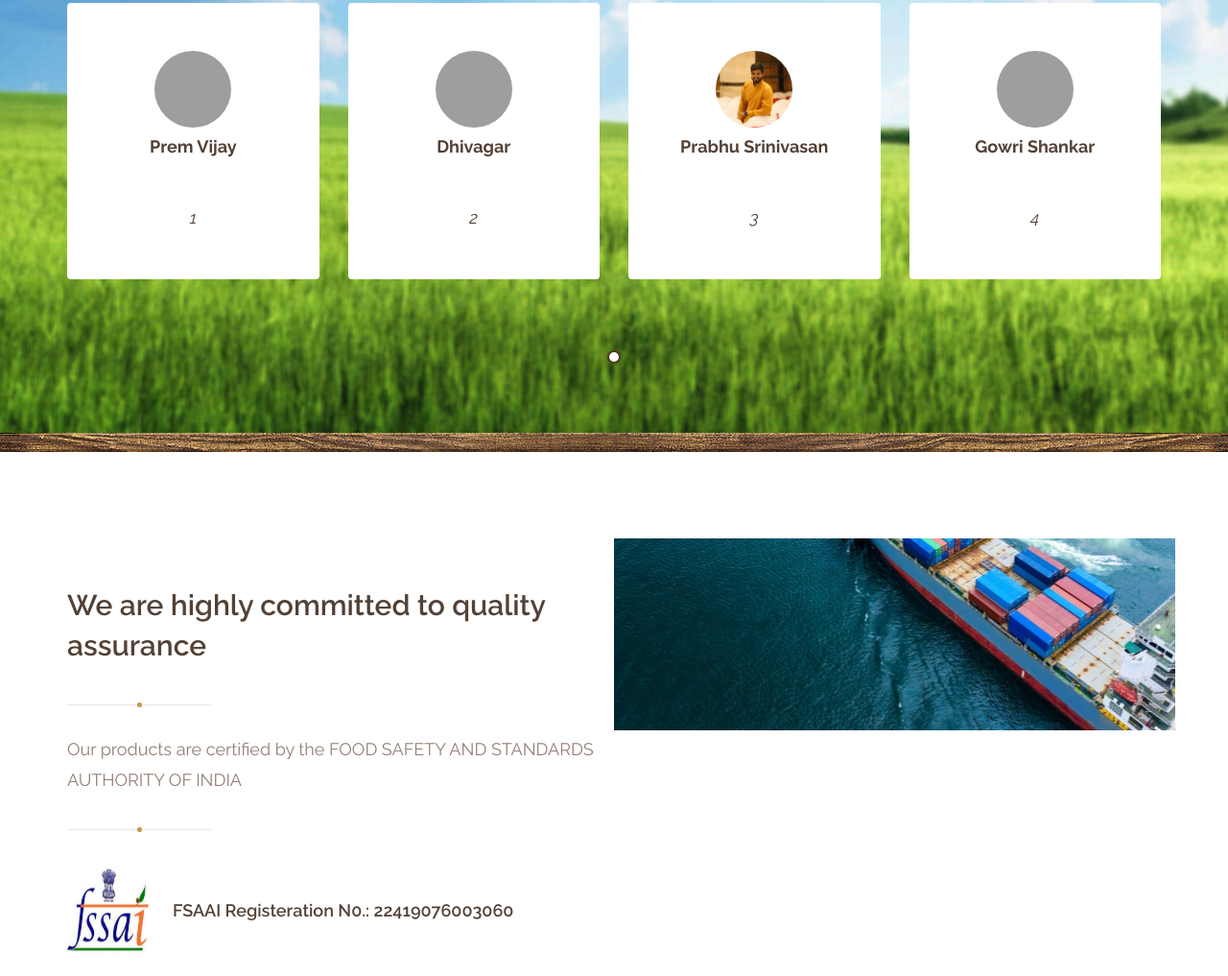
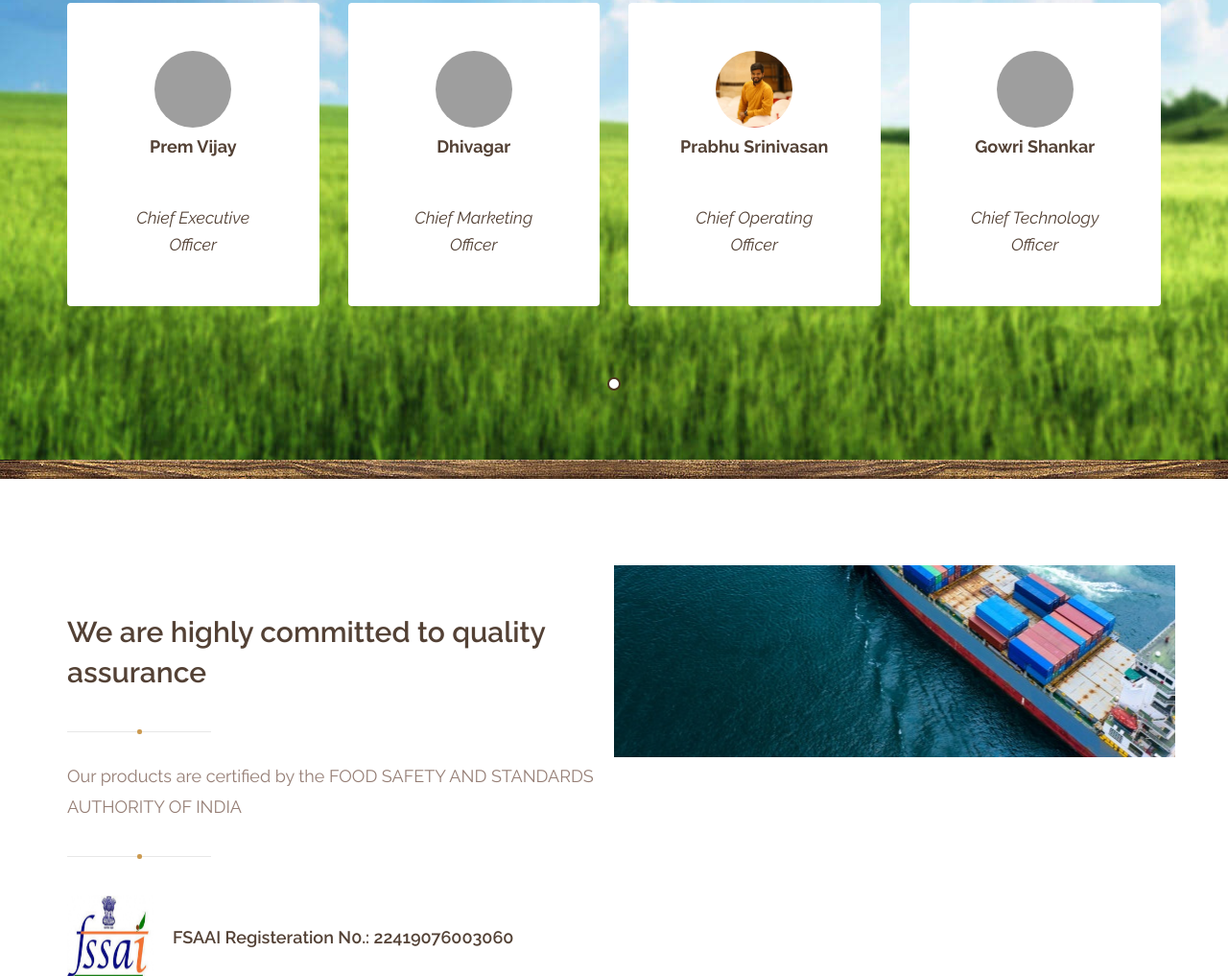
Before and after one commit to buzzcorpindia/buzzcorpindia.github.io, a plain HTML site: page index.html in a window 1280 px wide. Shown: the part 1605-2622 px from the top of the page at 96% size. Drawn offline with Linux system fonts and the light colour scheme; some packages are replaced by stand-ins of ours; grey boxes are pictures that could not be loaded.

Commit message:
Update index.html

```diff
--- a/index.html
+++ b/index.html
@@ -256,7 +256,7 @@
 
 							<blockquote cite="">
 								<p></p>
-								<cite> 1</a></cite>
+								<cite> Chief Executive Officer</a></cite>
 							</blockquote>
 						</figure>
 
@@ -266,7 +266,7 @@
 
 							<blockquote cite="">
 								<p></p>
-								<cite> 2</a></cite>
+								<cite> Chief Marketing Officer</a></cite>
 							</blockquote>
 						</figure>
 
@@ -276,7 +276,7 @@
 
 							<blockquote cite="">
 								<p></p>
-								<cite> 3</a></cite>
+								<cite> Chief Operating Officer</a></cite>
 							</blockquote>
 						</figure>
 
@@ -286,7 +286,7 @@
 
 							<blockquote cite="">
 								<p></p>
-								<cite> 4</a></cite>
+								<cite> Chief Technology Officer</a></cite>
 							</blockquote>
 						</figure>
 
```
